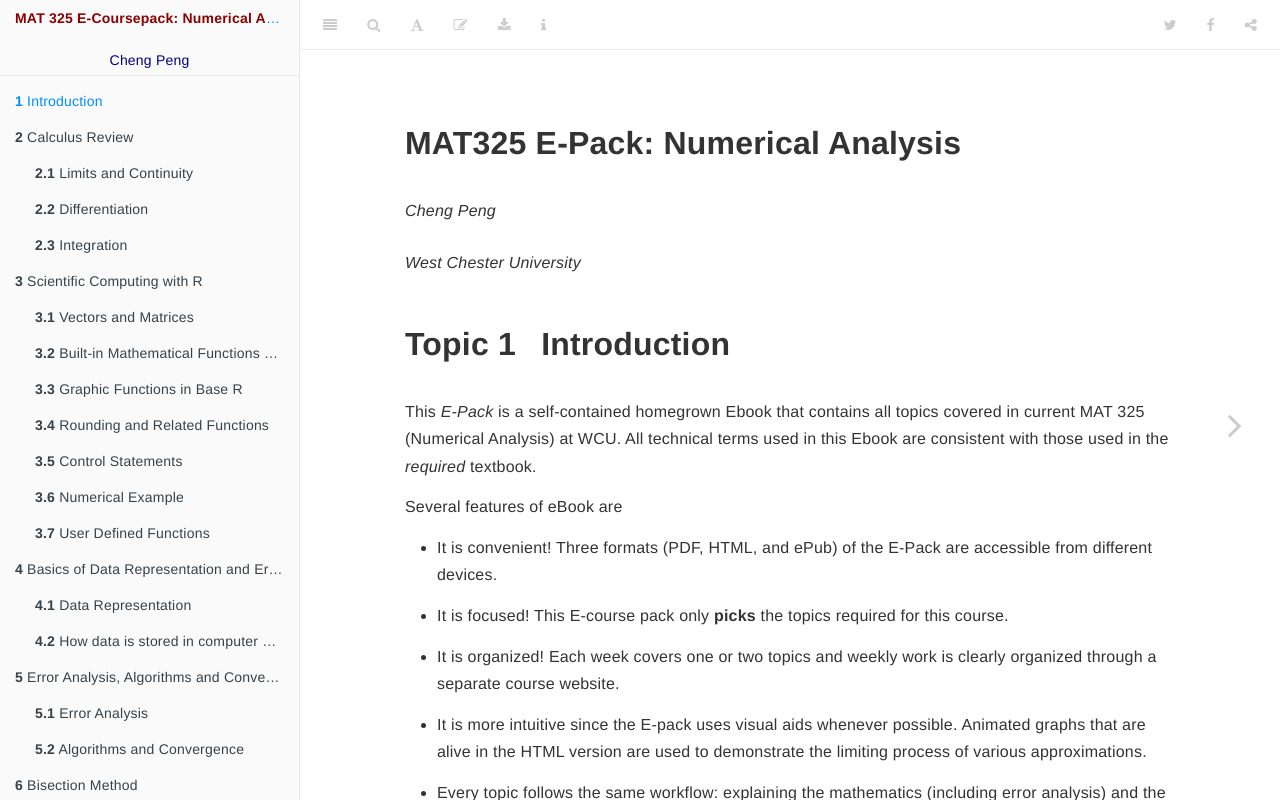
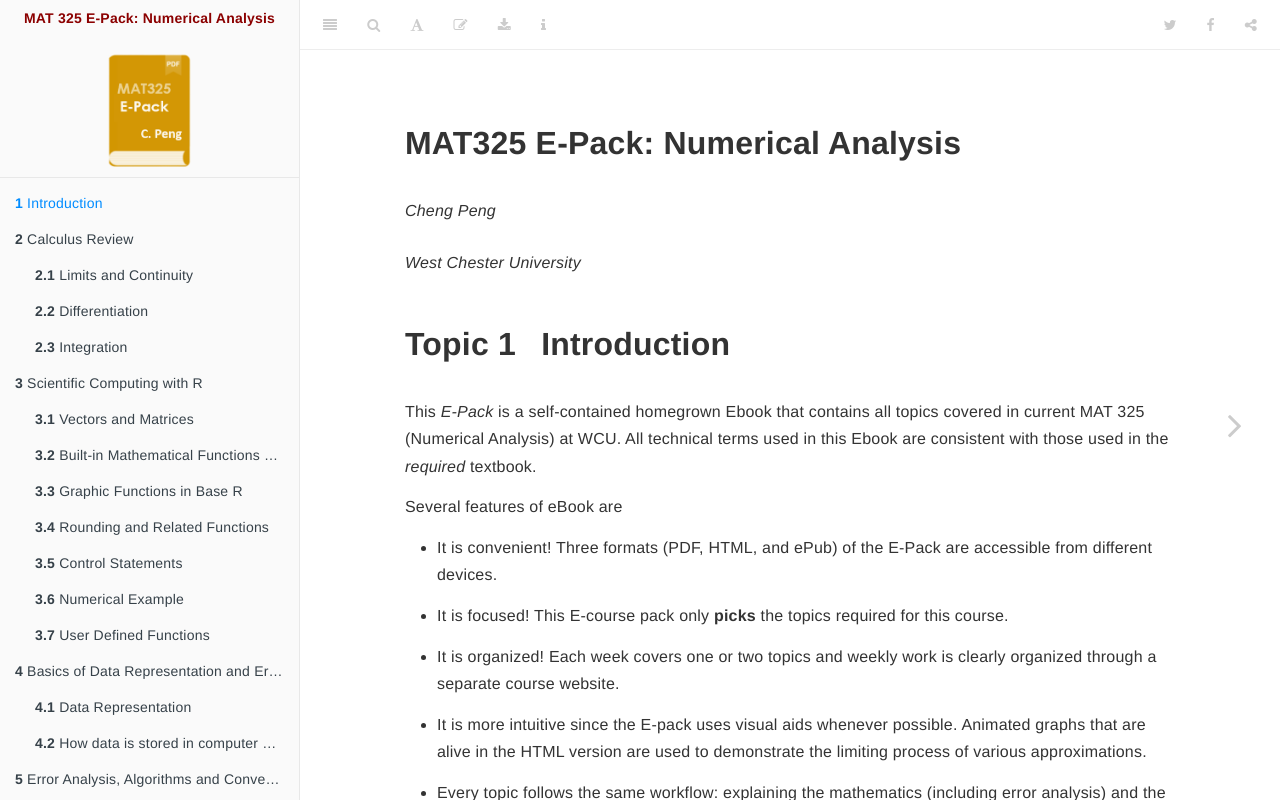
Before and after one commit to pengdsci/MAT325EB, a plain HTML site: page index.html in a window 1280 px wide. Drawn offline with nearby package versions, Linux system fonts and the light colour scheme; some packages are replaced by stand-ins of ours.

Commit message:
Add files via upload

```diff
--- a/index.html
+++ b/index.html
@@ -136,7 +136,7 @@ code span.wa { color: #60a0b0; font-weight: bold; font-style: italic; } /* Warni
       <nav role="navigation">
 
 <ul class="summary">
-<center><li><a href="./"><font color = "darkred"><b>MAT 325 E-Coursepack: Numerical Analysis</b></font></a><br><font color = "navy">Cheng Peng</font></li></center>
+<center><li><a href="./"><font color = "darkred"><b>MAT 325 E-Pack: Numerical Analysis</b></font></a><br><img src = "325.png"  width="85" height="115"></li></center>
 
 <li class="divider"></li>
 <li class="chapter" data-level="1" data-path="index.html"><a href="index.html"><i class="fa fa-check"></i><b>1</b> Introduction</a></li>
```
Also changed, not shown: 325.png (added).
